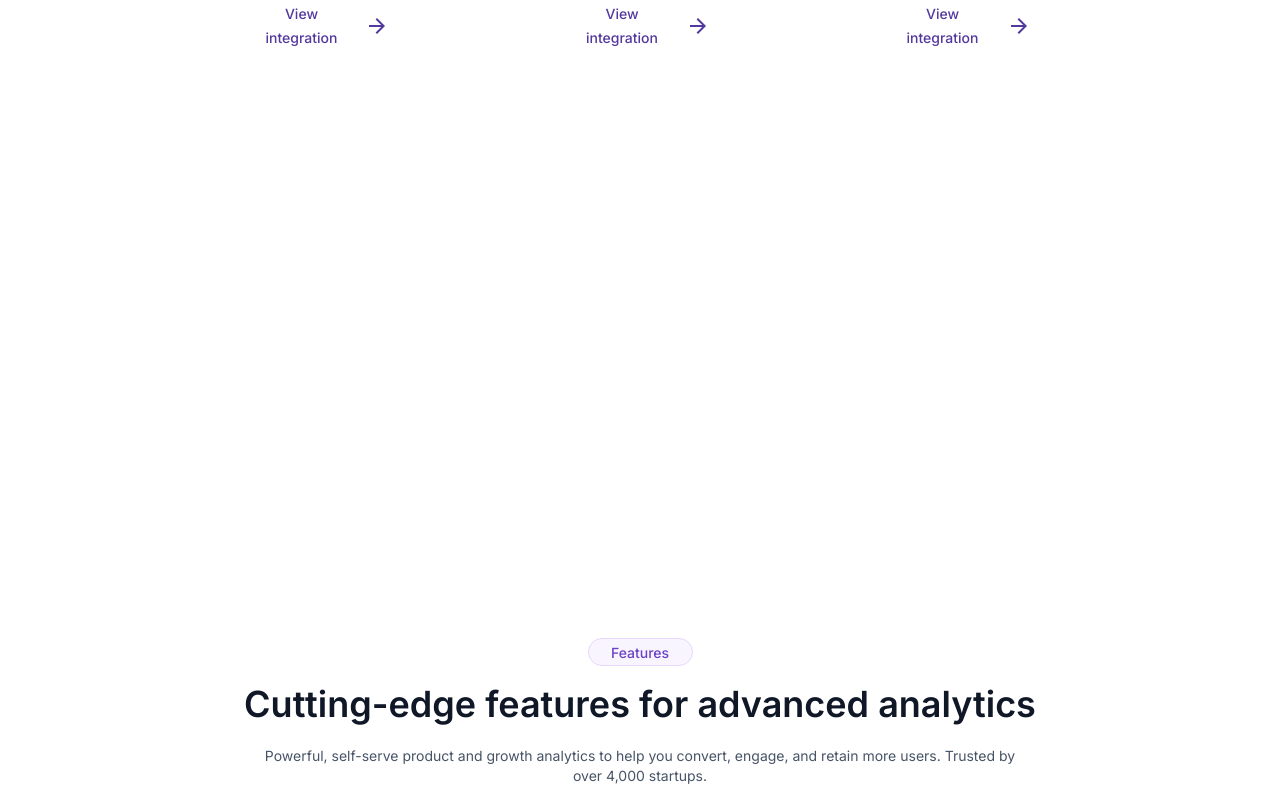
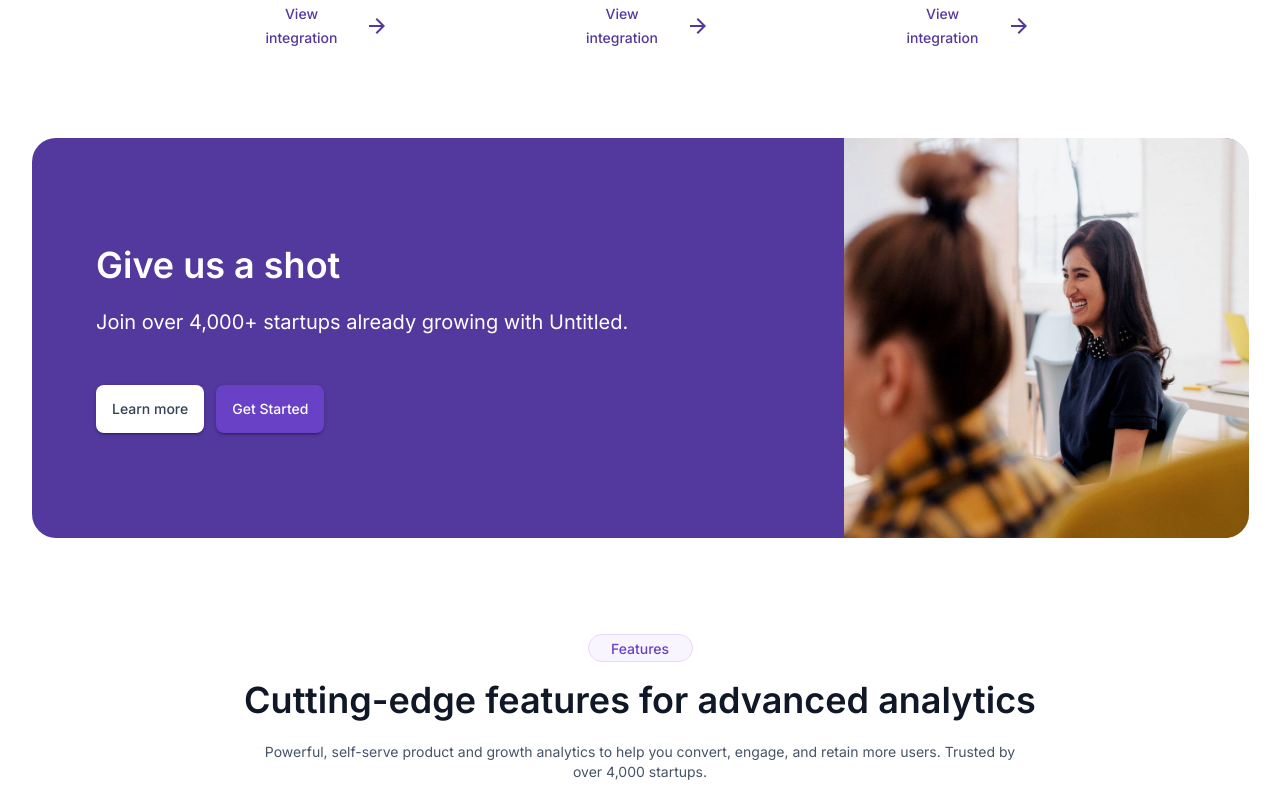
Before and after one commit to odavid10/avilatek-landing, a React (Create React App) app: page / in a window 1280 px wide. Shown: the part 2160-2960 px from the top of the page. Built offline with nearby package versions, Linux system fonts and the light colour scheme.

Commit message:
Implementando CTA Sections

```diff
--- a/src/UI/colors.ts
+++ b/src/UI/colors.ts
@@ -1,4 +1,5 @@
 export const colors = {
   brand50: "#F9F5FF",
   brand200: "#E9D7FE",
+  buttonSecondary: "#344054",
 };
--- a/src/UI/spacing.ts
+++ b/src/UI/spacing.ts
@@ -8,5 +8,6 @@ export const spacing = {
   "3xl": "24px",
   "4xl": "32px",
   "6xl": "48px",
+  "7xl": "64px",
   "9xl": "96px",
 };
--- a/src/pages/LandingPage.tsx
+++ b/src/pages/LandingPage.tsx
@@ -1,10 +1,16 @@
-import { FeaturesSection, IntegrationsSection, MainSection } from "../views";
+import {
+  CTASection,
+  FeaturesSection,
+  IntegrationsSection,
+  MainSection,
+} from "../views";
 
 export const LandingPage = () => {
   return (
     <>
       <MainSection />
       <IntegrationsSection />
+      <CTASection />
       <FeaturesSection />
     </>
   );
--- /dev/null
+++ b/src/views/CTASection.tsx
@@ -0,0 +1,79 @@
+import { Box, useTheme, Grid, Typography } from "@mui/material";
+
+// project imports
+import { UIButton, colors, radius, spacing, weight } from "../UI";
+
+export const CTASection = () => {
+  const theme = useTheme();
+
+  return (
+    <Box
+      borderRadius={radius["4xl"]}
+      bgcolor={theme.palette.primary.main}
+      height={"400px"}
+      maxWidth={"1216px"}
+      marginX={"auto"}
+      mb={"96px"}
+    >
+      <Grid container>
+        <Grid item xs={12} sm={6} md={8} my={"41px"} padding={spacing["7xl"]}>
+          <Grid container>
+            <Grid item xs={12}>
+              <Typography
+                variant="h2"
+                color="#FFF"
+                fontWeight={weight["semi-bold"]}
+                mb={"20px"}
+              >
+                Give us a shot
+              </Typography>
+            </Grid>
+            <Grid item xs={12}>
+              <Typography
+                variant="h3"
+                color="#FFF"
+                fontWeight={weight.regular}
+                mb={"48px"}
+              >
+                Join over 4,000+ startups already growing with Untitled.
+              </Typography>
+            </Grid>
+            <Grid item xs={12}>
+              <UIButton
+                variant="contained"
+                sx={{
+                  backgroundColor: "#FFF",
+                  marginRight: "12px",
+                  color: colors.buttonSecondary,
+                  borderRadius: radius.md,
+                  height: "48px",
+                  maxWidth: "129px",
+                  textTransform: "none",
+                }}
+              >
+                Learn more
+              </UIButton>
+              <UIButton variant="contained" color="secondary">
+                Get Started
+              </UIButton>
+            </Grid>
+          </Grid>
+        </Grid>
+        <Grid item xs={12} sm={6} md={4}>
+          <img
+            src="./assets/img/Image1.png"
+            alt="Give a shot"
+            style={{
+              width: "100%",
+              maxWidth: "480px",
+              height: "400px",
+              borderTopRightRadius: radius["4xl"],
+              borderBottomRightRadius: radius["4xl"],
+              marginLeft: "1px",
+            }}
+          />
+        </Grid>
+      </Grid>
+    </Box>
+  );
+};
--- a/src/views/FeaturesSection.tsx
+++ b/src/views/FeaturesSection.tsx
@@ -31,7 +31,7 @@ const features: IntegrationsProps[] = [
 
 export const FeaturesSection = () => {
   return (
-    <Box mt={"600px"} paddingX={"14%"}>
+    <Box paddingX={"14%"}>
       <Grid container direction={"column"} alignItems={"center"} mb={"16px"}>
         <Grid item xs={12}>
           <UIChip>Features</UIChip>
```
Also changed, not shown: public/assets/img/Image1.png (added).
